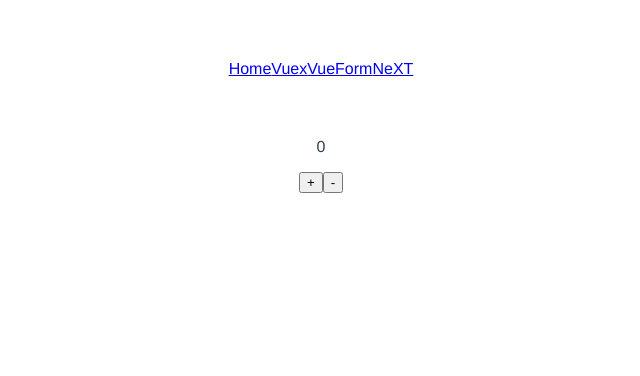
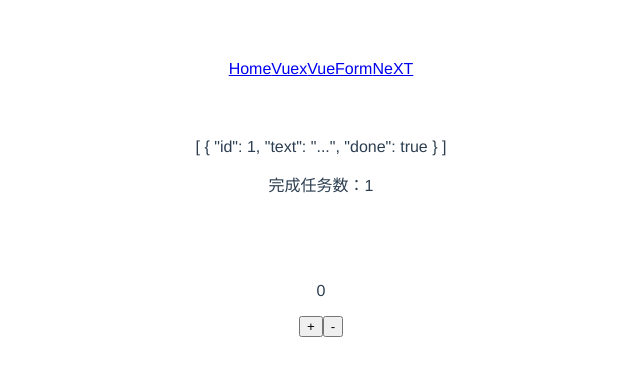
Before and after one commit to kingideayou/VueStudy, a Vue app: page /#/vuex in a window 1280 px wide. Shown: the top 376 px of the page, without its empty margins (319-959 px from the left). Built offline with nearby package versions, Linux system fonts and the light colour scheme; what vue-resource would draw is missing.

Commit message:
vuex: state & getters

```diff
--- a/src/components/VuexDemo.vue
+++ b/src/components/VuexDemo.vue
@@ -1,5 +1,8 @@
 <template lang="html">
   <div id="app">
+    <p>{{ doneTodos }}</p>
+    <p>完成任务数：{{ doneTodosCount }}</p>
+    <br><br><br>
     <p>{{ count }}</p>
     <p>
       <button @click="increment">+</button>
@@ -12,6 +15,8 @@
 
 import Vue from 'vue'
 import Vuex from 'vuex'
+// vuex 提供了独立的构建工具函数 Vuex.mapState
+import { mapState } from 'vuex'
 
 Vue.use(Vuex)
 
@@ -19,9 +24,31 @@ export default {
   data () {
     return {}
   },
+  /*
+  computed: mapState({
+    // 箭头函数可以让代码非常简洁
+    // count: state => state.count,
+    count() {
+      return store.state.count
+    }//,
+    // 传入字符串 'count' 等同于 `state => state.count`
+    // countAlias: 'count'
+    // 想访问局部状态，就必须借助于一个普通函数，函数中使用 `this` 获取局部状态
+    // countPlusLocalState (state) {
+      // return state.count + this.localCount
+    // }
+  }),
+  */
   computed: {
     count() {
       return store.state.count
+      // return this.$store.state.count
+    },
+    doneTodos() {
+      return store.getters.doneTodos
+    },
+    doneTodosCount () {
+      return store.getters.doneTodosCount
     }
   },
   mounted () {},
@@ -38,7 +65,19 @@ export default {
 
 const store = new Vuex.Store({
   state: {
-    count: 0
+    count: 0,
+    todos: [
+      { id: 1, text: '...', done: true },
+      { id: 2, text: '...', done: false }
+    ]
+  },
+  getters: {
+    doneTodos: state => {
+      return state.todos.filter(todo => todo.done)
+    },
+    doneTodosCount: (state, getters) => {
+      return getters.doneTodos.length
+    }
   },
   mutations: {
     increment: state => state.count++,
```
